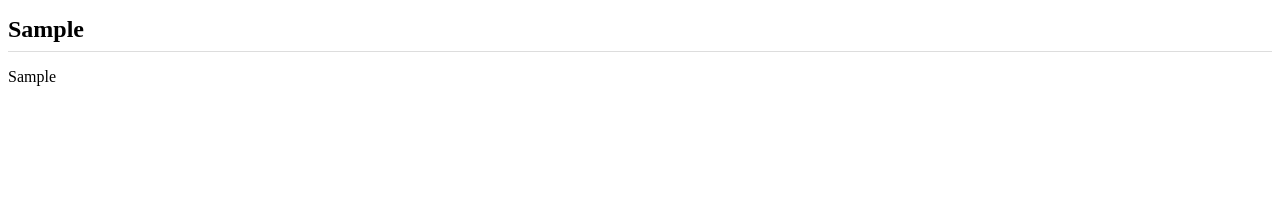
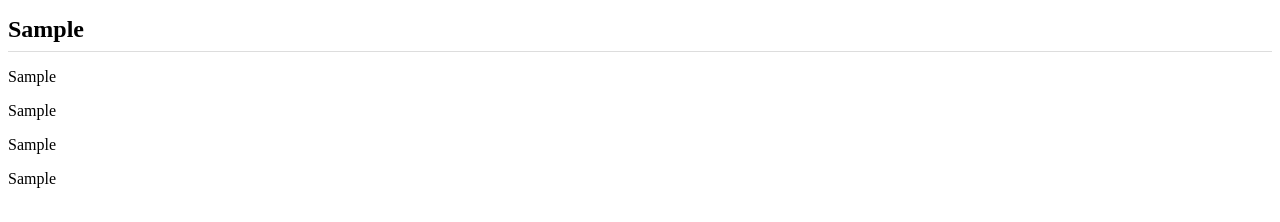
Before and after one commit to sasamaru3508/sasamaru3508.github.io, a plain HTML site: page index.html in a window 1280 px wide. Drawn offline with Linux system fonts and the light colour scheme.

Commit message:
Add files via upload

```diff
--- a/index.html
+++ b/index.html
@@ -10,5 +10,8 @@
 <body>
   <h1>Sample</h1>
   <p>Sample</p>
+  <p>Sample</p>
+  <p>Sample</p>
+  <p>Sample</p>
 </body>
 </html>
```
